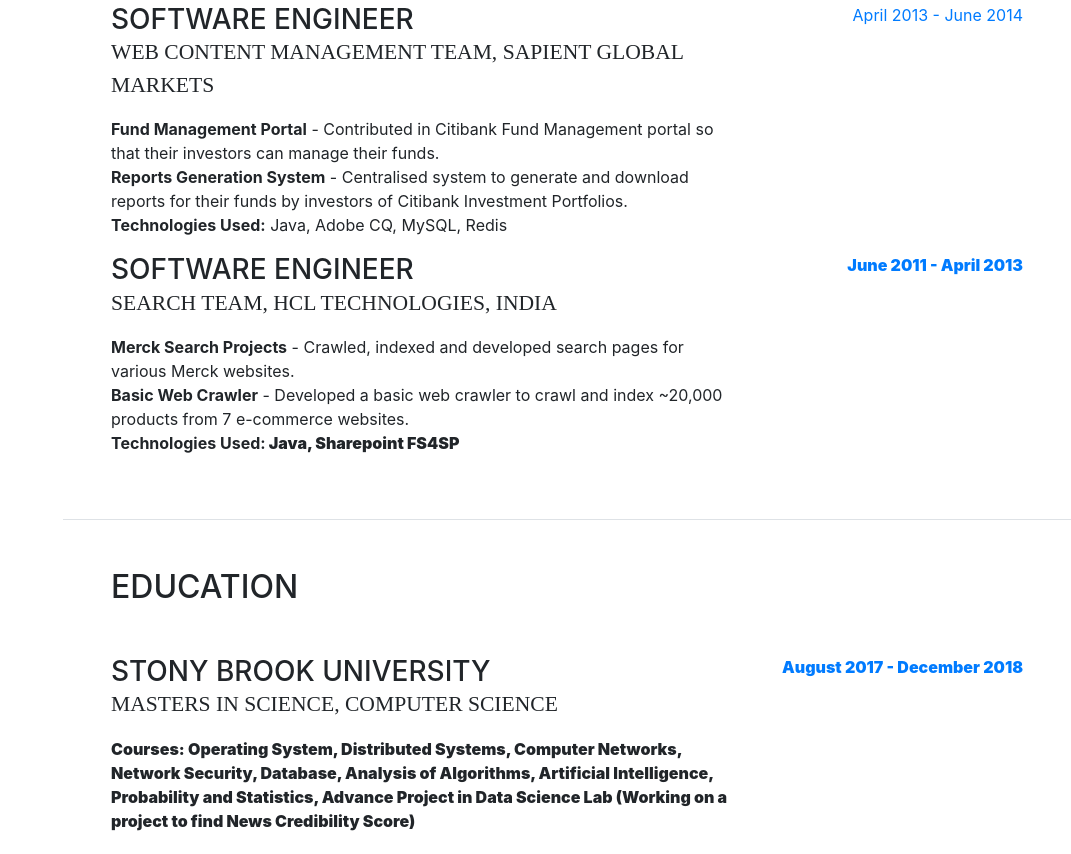
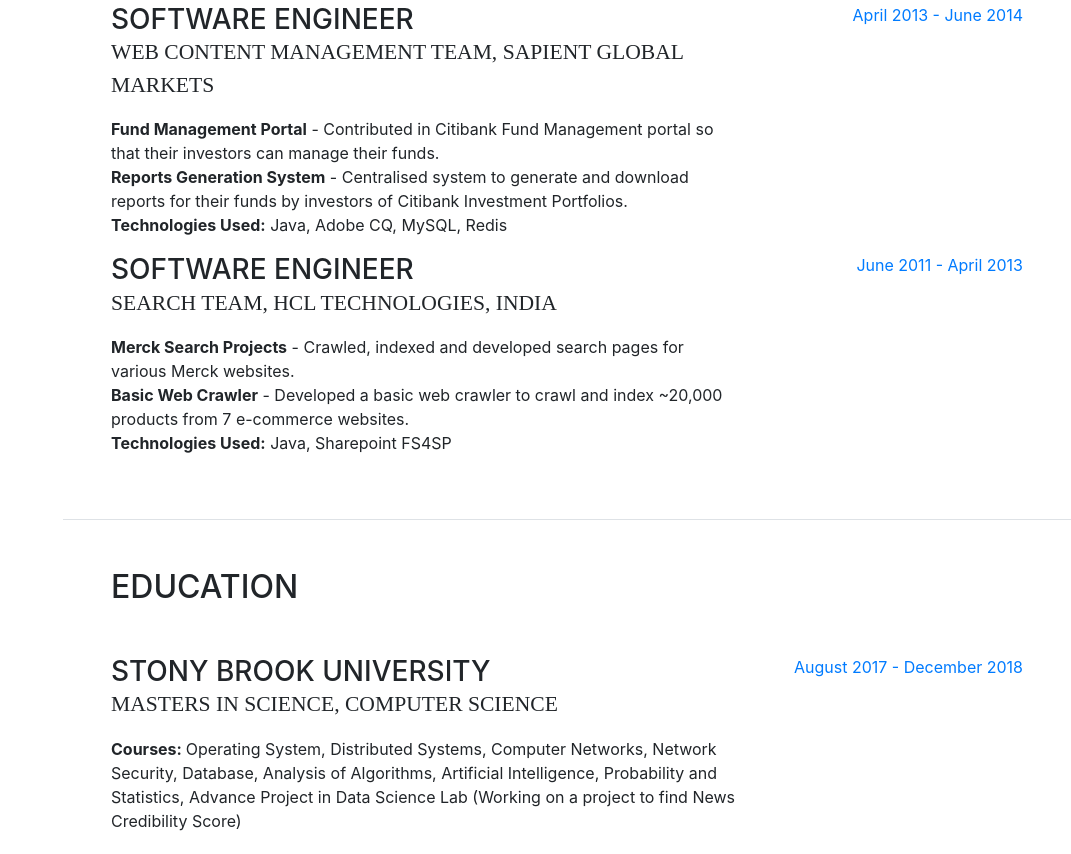
Before and after one commit to ankurrastogi09/ankurrastogi09.github.io, a website with bundled scripts: page index.html in a window 1280 px wide. Shown: the part 3079-3933 px from the top of the page, without its empty margins (209-1280 px from the left). Built offline with nearby package versions, Linux system fonts and the light colour scheme; a web font is replaced by a local one.

```diff
--- a/index.html
+++ b/index.html
@@ -234,7 +234,7 @@
               <div class="subheading mb-3">Search Team, HCL Technologies, India</div>
               <p><strong>Merck Search Projects</strong> - Crawled, indexed and developed search pages for various Merck websites.<br />
               <strong>Basic Web Crawler</strong> -  Developed a basic web crawler to crawl and index ~20,000 products from 7 e-commerce websites.<br />
-              <strong>Technologies Used:<strong> Java, Sharepoint FS4SP
+              <strong>Technologies Used:</strong> Java, Sharepoint FS4SP
             </p>
 
             </div>
```
